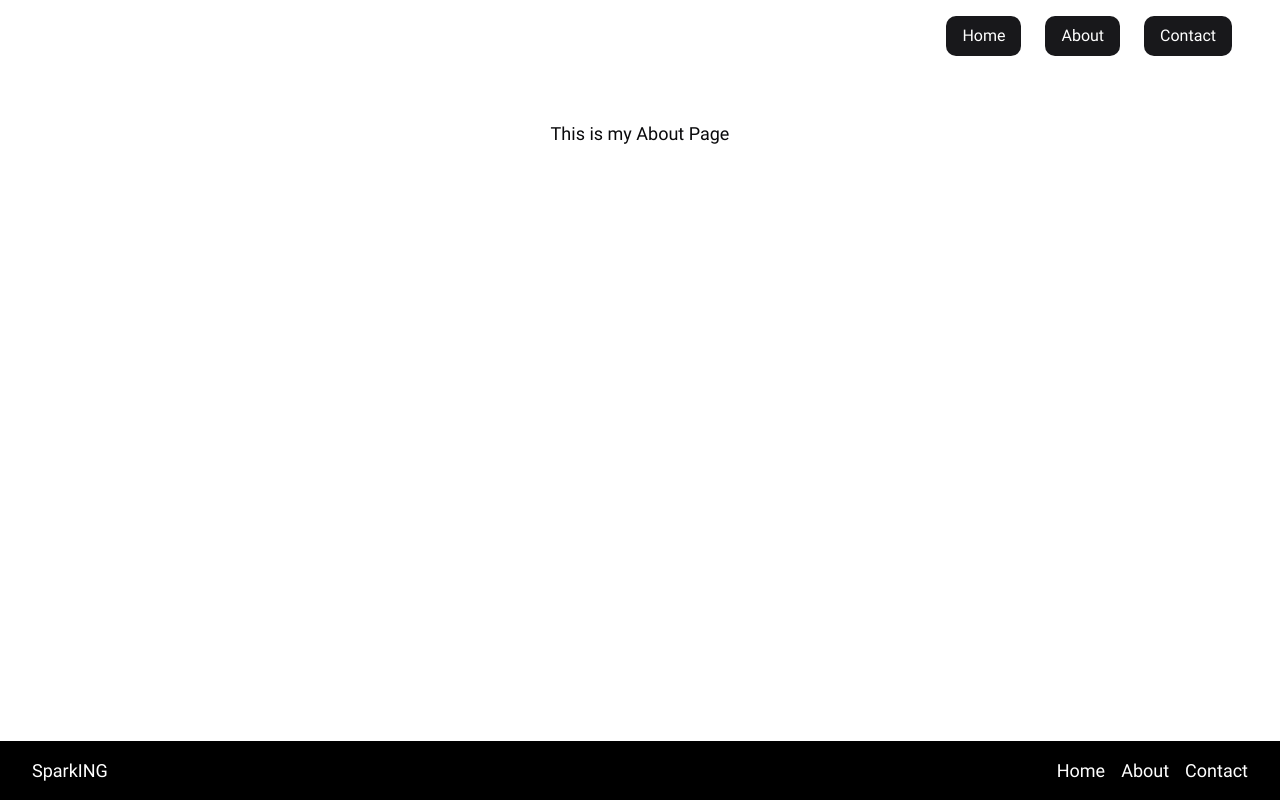
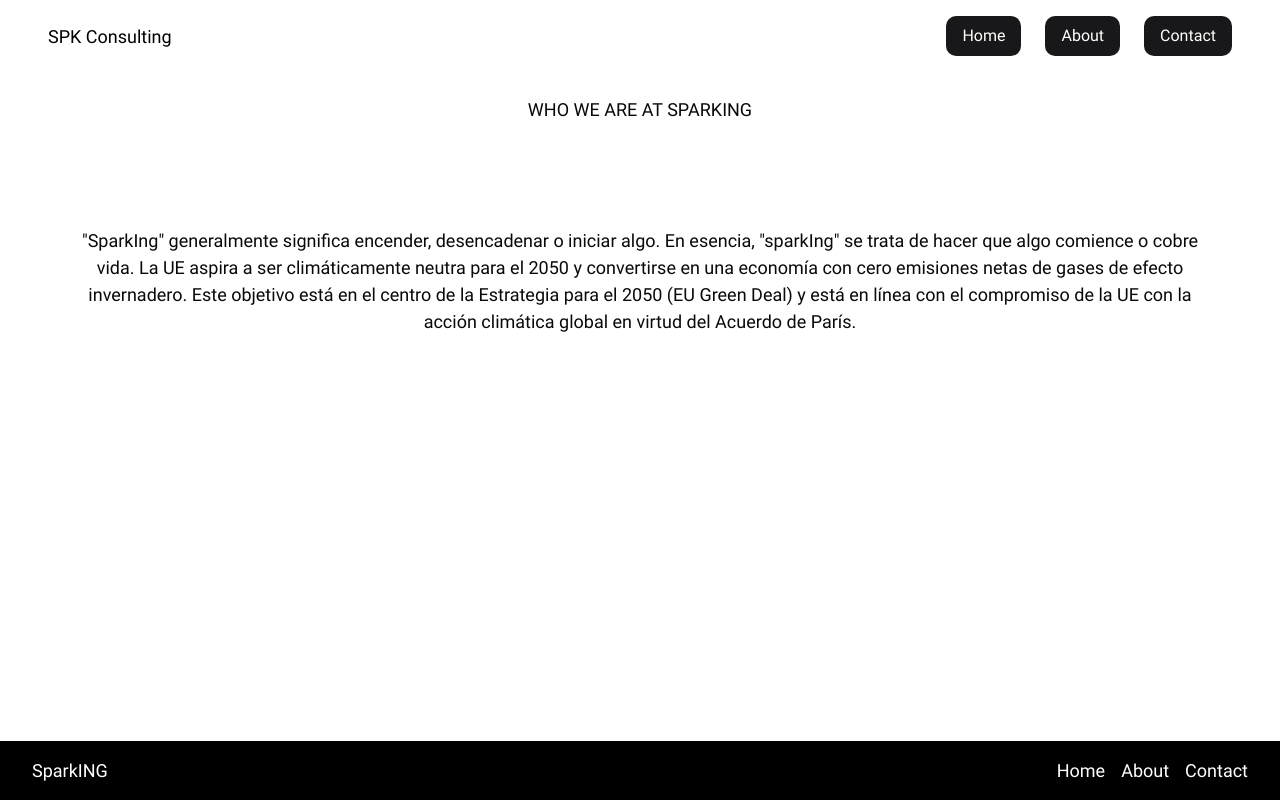
Before and after one commit to orl1289/boilerplate, a React (Vite) app: page /about in a window 1280 px wide. Built offline with nearby package versions, Linux system fonts and the light colour scheme.

Commit message:
I ran npx update-browserslist-db@latest to update browser list. Also modified minor portions of the components.

```diff
--- a/src/components/Carousel.tsx
+++ b/src/components/Carousel.tsx
@@ -16,7 +16,7 @@ import {
 
 export function CarouselPlugin() {
   const plugin = React.useRef(
-    Autoplay({ delay: 3000, stopOnInteraction: false})
+    Autoplay({ delay: 3000, stopOnInteraction: false })
   );
 
   // *To replace the content inside the CarouselItem with an image element
@@ -40,7 +40,7 @@ export function CarouselPlugin() {
                     src={imageUrl}
                     alt={`Image ${index + 1}`}
                     className="rounded-lg"
-                    style={{ width: "100%", height: "500px" }} // Standard height and width
+                    style={{ width: "100%", height: "570px" }} // Standard height and width
                   />
                 </CardContent>
               </Card>
--- a/src/components/NavBar.tsx
+++ b/src/components/NavBar.tsx
@@ -14,7 +14,7 @@ const Navbar: React.FC = () => {
   return (
     <nav className="p-4">
       <div className="container mx-auto flex justify-between items-center">
-        <div className="text-white">Logo</div>
+        <div className="text-black">SPK Consulting</div>
         <Button className="block laptop:hidden text-white" onClick={toggleMenu}>
           {/* Setting the Hamburger Icon */}
           {isOpen ? (
--- a/src/main.tsx
+++ b/src/main.tsx
@@ -1,6 +1,6 @@
 import React from "react";
 import ReactDOM from "react-dom/client";
-// import { ChakraProvider } from "@chakra-ui/react";
+//import { ChakraProvider } from "@chakra-ui/react";
 
 import "./index.css";
 import "./assets/fonts/Roboto-Regular.ttf";
--- a/src/pages/About.tsx
+++ b/src/pages/About.tsx
@@ -1,14 +1,27 @@
 import "../App.css";
 import NavBar from "../components/NavBar";
 import Footer from "../components/Footer";
+
+
 
 function About() {
   return (
     <>
       <NavBar></NavBar>
-      <div className=" laptop: w-auto flex items-center justify-center p-6"></div>
+      <div className=" laptop: w-auto flex items-center justify-center p-6">
+        WHO WE ARE AT SPARKING
+      </div>
 
-      <div>This is my About Page</div>
+      <div className=" laptop: w-auto flex items-center p-20">
+        "SparkIng" generalmente significa encender, desencadenar o iniciar algo.
+        En esencia, "sparkIng" se trata de hacer que algo comience o cobre vida.
+        La UE aspira a ser climáticamente neutra para el 2050 y convertirse en
+        una economía con cero emisiones netas de gases de efecto invernadero.
+        Este objetivo está en el centro de la Estrategia para el 2050 (EU Green
+        Deal) y está en línea con el compromiso de la UE con la acción climática
+        global en virtud del Acuerdo de París.
+      </div>
+
       <Footer></Footer>
     </>
   );
--- a/src/pages/Home.tsx
+++ b/src/pages/Home.tsx
@@ -11,7 +11,7 @@ function Home() {
         <Carousel></Carousel>
       </div>
 
-      <div>This is my HOME</div>
+      <div>This is my new Project</div>
       <Footer></Footer>
     </>
   );
```
Also changed, not shown: 1 other file (tests, documents, lock files or other folders).
